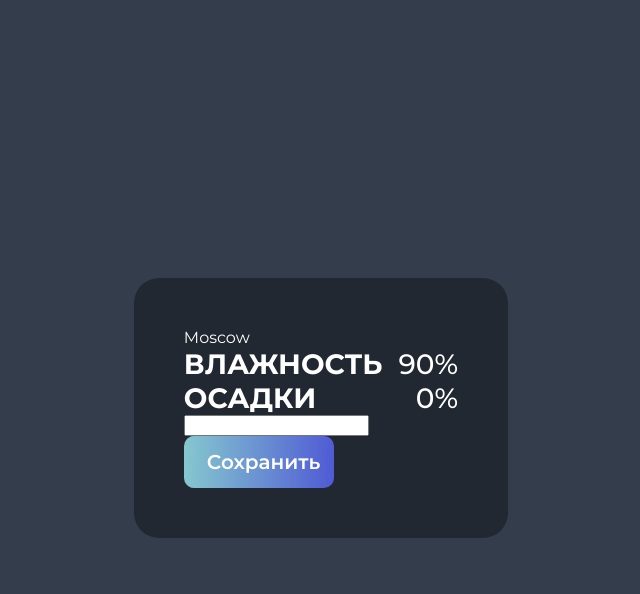
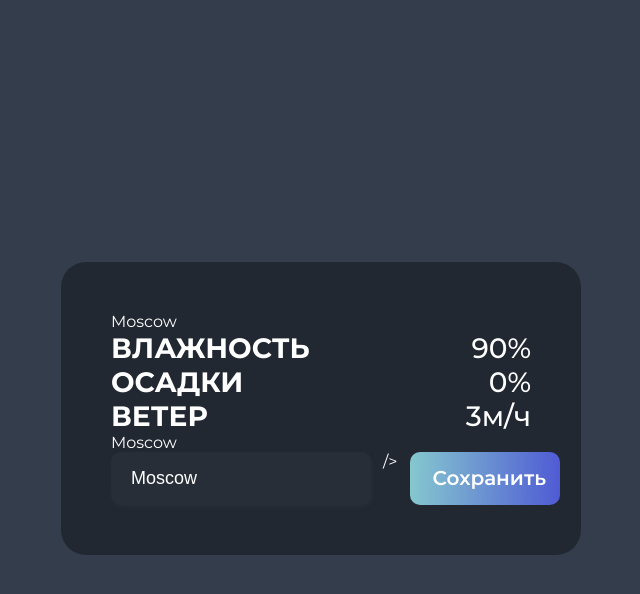
Before and after one commit to Xarhont/vue-app-one, a Vue app: page / in a window 1280 px wide. Both pictures are taken after a click on the button "Изменить город". Shown: the top 594 px of the page, without its empty margins (319-959 px from the left). Built offline with nearby package versions, Linux system fonts and the light colour scheme.

Commit message:
закончен раздел 7

```diff
--- a/src/App.vue
+++ b/src/App.vue
@@ -2,33 +2,49 @@
 import Button from "./components/Button.vue";
 import Stat from "./components/Stat.vue";
 import CitySelect from "./components/CitySelect.vue";
-import {computed, ref} from "vue";
-
+import { computed, ref } from "vue";
 
 let savedCity = ref("Moscow");
 let data = ref({
   humidity: 90,
+  rain: 0,
+  wind: 3,
+});
+
+const arr = ref(["Anton", "Vasia", "Marina"]);
+const obj = ref({
+  name: "Anton",
+  age: 18,
 });
 
 const dataModified = computed(() => {
-  return {
-    label: "Влажность",
-    stat: data.value.humidity + '%',
-  }
-})
+  return [
+    {
+      label: "Влажность",
+      stat: data.value.humidity + "%",
+    },
+    {
+      label: "Осадки",
+      stat: data.value.rain + "%",
+    },
+    {
+      label: "Ветер",
+      stat: data.value.wind + "м/ч",
+    },
+  ];
+});
 
 function getCity(city) {
   savedCity.value = city;
-  data.value.humidity = 20
+  data.value.humidity = 20;
 }
 </script>
 
 <template>
   <main class="main">
-    {{ savedCity }}
-    <Stat v-bind="dataModified"/>
-    <Stat label="Осадки" stat="0%"/>
-    <CitySelect @select-city="getCity"/>
+    <div id="city">{{ savedCity }}</div>
+    <Stat v-for="item in dataModified" v-bind="item" :key="item.label" />
+    <CitySelect @select-city="getCity" />
   </main>
 </template>
 
--- a/src/components/Button.vue
+++ b/src/components/Button.vue
@@ -15,14 +15,17 @@
   border-radius: 10px;
   background: var(--gradient);
   padding: 14px;
+  height: 53px;
+  width: 100%;
   font-family: var(--font);
   font-size: 20px;
   font-weight: 600;
   color: var(--color-primary);
   cursor: pointer;
   display: flex;
-  gap:9px;
+  gap: 9px;
   align-items: center;
+  justify-content: center;
 }
 
 .button:hover {
--- a/src/components/CitySelect.vue
+++ b/src/components/CitySelect.vue
@@ -1,41 +1,50 @@
 <script setup>
-
 import Button from "./Button.vue";
 import IconLocation from "../icons/IconLocation.vue";
-import {ref} from "vue";
+import { ref } from "vue";
+import Input from "./Input.vue";
 
 const emit = defineEmits({
   selectCity(payload) {
     return payload;
-  }
-})
+  },
+});
 
+let city = ref("Moscow");
 let isEdited = ref(false);
 
 function select() {
   isEdited.value = false;
-  emit('selectCity', "London")
+  emit("selectCity", "London");
 }
 
 function edit() {
   isEdited.value = true;
 }
-
 </script>
 
 <template>
-  <div v-if="isEdited">
-    <input/>
-    <Button @click="select()">Сохранить</Button>
+  <div class="city-select">
+    {{ city }}
+    <div v-if="isEdited" class="city-input">
+      <Input v-model="city" placeholder="Введите город" />
+      />
+      <Button @click="select()">Сохранить</Button>
+    </div>
+    <Button v-else @click="edit()">
+      <IconLocation />
+      Изменить город
+    </Button>
   </div>
-  <Button v-else @click="edit()">
-    <IconLocation/>
-    Изменить город
-  </Button>
-
-
 </template>
 
 <style scoped>
+.city-input {
+  display: flex;
+  gap: 12px;
+}
 
+.city-select {
+  width: 420px;
+}
 </style>
--- a/src/components/Input.vue
+++ b/src/components/Input.vue
@@ -1,13 +1,25 @@
-<script setup></script>
+<script setup>
+const data = defineModel({ type: String, required: true });
+</script>
 
 <template>
-  <input class="input" />
+  <input v-model="data" class="input" />
 </template>
 
 <style scoped>
 .input {
+  color: var(--color-primary);
+  border: none;
+  font-size: 18px;
   border-radius: 10px;
   background: var(--color-bg-card);
   box-shadow: 1px 2px 4px 0 var(--color-bg-card);
+  padding: 15px 20px;
+  width: 260px;
+  height: 53px;
+}
+
+.input::placeholder {
+  color: var(--color-text-placeholder);
 }
 </style>
--- a/src/icons/IconLocation.vue
+++ b/src/icons/IconLocation.vue
@@ -4,10 +4,12 @@
 
 <template>
   <svg width="33" height="33" viewBox="0 0 33 33" fill="none" xmlns="http://www.w3.org/2000/svg">
-    <path fill-rule="evenodd" clip-rule="evenodd"
+    <path
+fill-rule="evenodd" clip-rule="evenodd"
           d="M9.96875 13.75C9.96875 10.1429 12.8929 7.21875 16.5 7.21875C20.1071 7.21875 23.0313 10.1429 23.0313 13.75C23.0313 17.3571 20.1071 20.2812 16.5 20.2812C12.8929 20.2812 9.96875 17.3571 9.96875 13.75ZM16.5 9.28125C14.032 9.28125 12.0313 11.282 12.0313 13.75C12.0313 16.218 14.032 18.2188 16.5 18.2188C18.968 18.2188 20.9688 16.218 20.9688 13.75C20.9688 11.282 18.968 9.28125 16.5 9.28125Z"
           fill="white"/>
-    <path fill-rule="evenodd" clip-rule="evenodd"
+    <path
+fill-rule="evenodd" clip-rule="evenodd"
           d="M4.846 12.1782C5.3332 6.26758 10.2724 1.71875 16.203 1.71875H16.797C22.7276 1.71875 27.6668 6.26758 28.154 12.1782C28.4157 15.3532 27.435 18.506 25.4183 20.9723L18.8278 29.0322C17.6247 30.5036 15.3753 30.5036 14.1722 29.0322L7.5817 20.9723C5.56505 18.506 4.58429 15.3532 4.846 12.1782ZM16.203 3.78125C11.3458 3.78125 7.30055 7.50678 6.90153 12.3476C6.68371 14.9901 7.49997 17.6141 9.17838 19.6667L15.7688 27.7267C16.1467 28.1888 16.8533 28.1888 17.2312 27.7267L23.8216 19.6667C25.5 17.6141 26.3163 14.9901 26.0985 12.3476C25.6995 7.50678 21.6542 3.78125 16.797 3.78125H16.203Z"
           fill="white"/>
   </svg>
--- a/src/style.css
+++ b/src/style.css
@@ -4,6 +4,7 @@
     --color-primary-inverted: #000000;
     --color-bg-card: #272e37;
     --color-bg-main: #222831;
+    --color-text-placeholder: #3f4958;
     --gradient: linear-gradient(
             90.8deg,
             rgba(144, 217, 224, 0.9) 0.2%,
@@ -15,6 +16,10 @@
             rgba(84, 96, 230, 0.9) 92.2%
     );
     --font: "Montserrat", sans-serif;
+}
+
+* {
+    box-sizing: border-box;
 }
 
 body {
```
